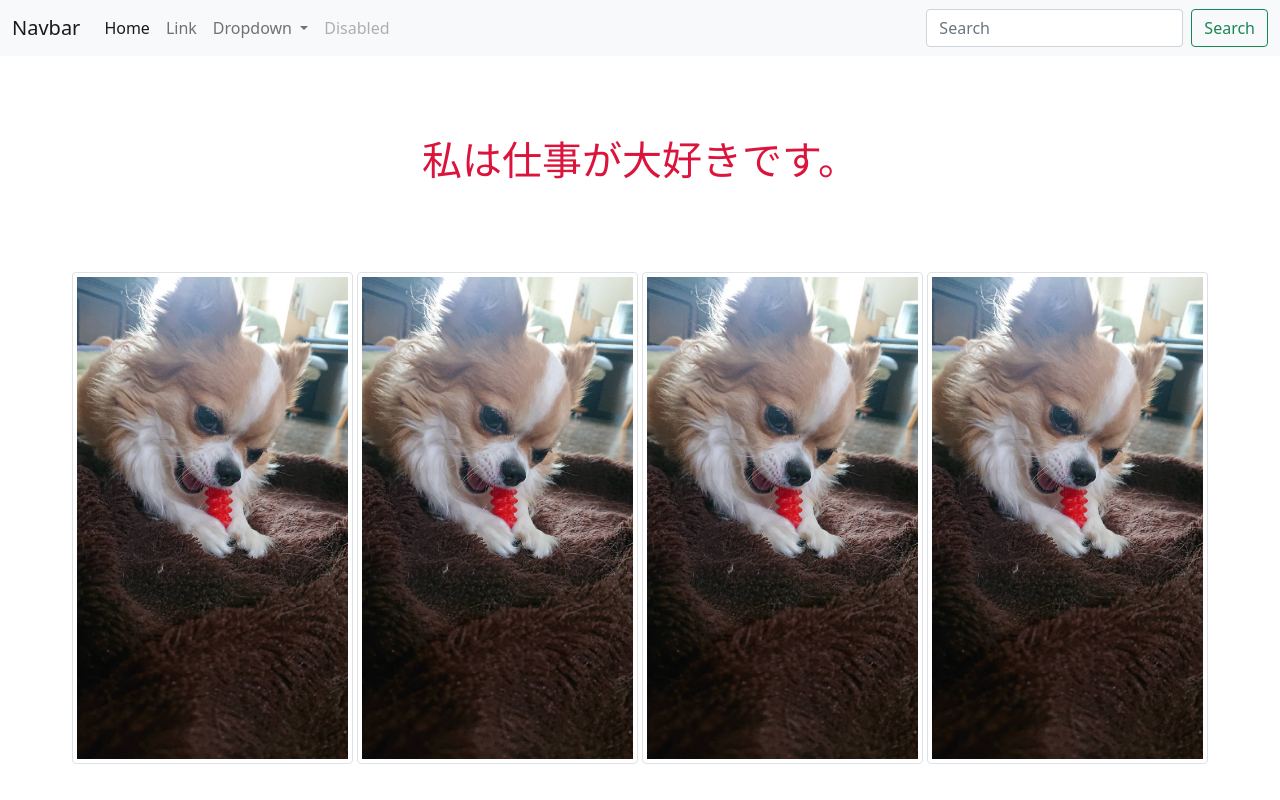
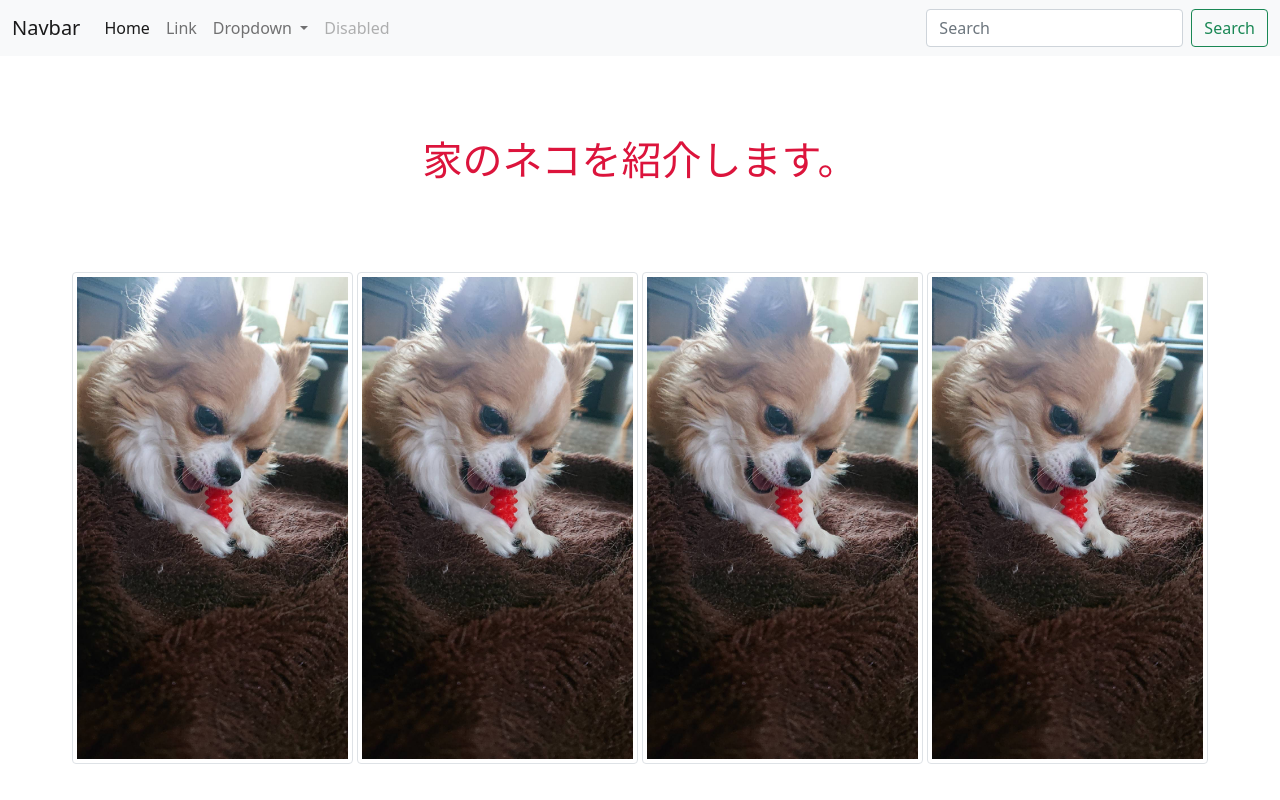
Before and after one commit to usikun56/Intro-neko, a plain HTML site: page index.html in a window 1280 px wide. Drawn offline with nearby package versions, Linux system fonts and the light colour scheme.

Commit message:
index.htmlにおいてh1タグの内容を修正しました。

```diff
--- a/index.html
+++ b/index.html
@@ -59,7 +59,7 @@
     <div class="container">
         <div class="row">
             <div class="col-12">
-                <h1 id="top-sentence">私は仕事が大好きです。</h1>
+                <h1 id="top-sentence">家のネコを紹介します。</h1>
             </div>
             <div class="col-6 col-md-3 nekogazou">
                 <img src="images/asobu.jpg" class="img-thumbnail" alt="遊ぶネコ">
```
